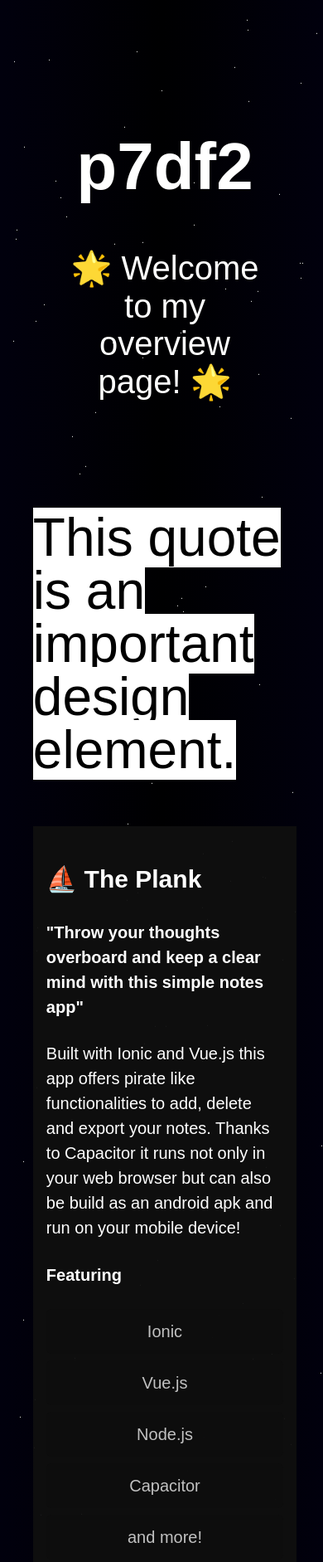
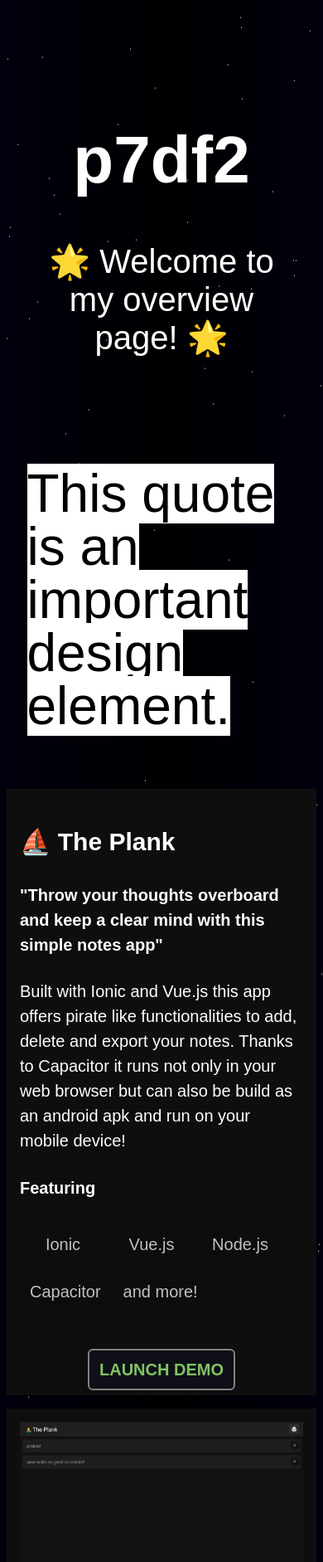
Before and after one commit to p7df2/p7df2.github.io, a plain HTML site: page index.html in a window 390 px wide. Shown: the top 1883 px of the page at 83% size. Drawn offline with Linux system fonts and the light colour scheme.

Commit message:
enhances css grid on mobile

```diff
--- a/css/app.css
+++ b/css/app.css
@@ -79,12 +79,16 @@
   }
 }
 
+body {
+  margin: 0;
+}
+
 main {
   color: white;
   z-index: 99;
   position: absolute;
   margin: 0px auto;
-  padding: 60px 0px 150px;
+  padding: 60px 0px 150px 0px;
   display: grid;
   grid-template-columns: repeat(12, 1fr);
 }
@@ -108,7 +112,7 @@ header {
 }
 @media screen and (max-width: 995px) {
   header {
-    grid-column: 2/12;
+    grid-column: 1/13;
   }
 }
 
@@ -124,7 +128,8 @@ header {
 }
 @media screen and (max-width: 995px) {
   .section-text {
-    grid-column: 2/12;
+    grid-column: 1/13;
+    margin: 8px;
   }
 }
 
@@ -138,7 +143,9 @@ header {
 }
 @media screen and (max-width: 995px) {
   .section-img {
-    grid-column: 2/12;
+    grid-column: 1/13;
+    background: var(--dark-bg);
+    margin: 8px;
   }
 }
 
@@ -178,6 +185,7 @@ blockquote p {
 @media screen and (max-width: 995px) {
   .left {
     grid-column: 2/12;
+    margin-top: var(--spacing);
   }
 }
 
@@ -237,13 +245,12 @@ blockquote p {
   display: flex;
   gap: 8px;
   max-width: 100%;
+  -ms-flex-wrap: wrap;
+      flex-wrap: wrap;
 }
 @media screen and (max-width: 776px) {
   .features-container {
-    -webkit-box-orient: vertical;
-    -webkit-box-direction: normal;
-        -ms-flex-direction: column;
-            flex-direction: column;
+    gap: 3px;
   }
 }
 
```
